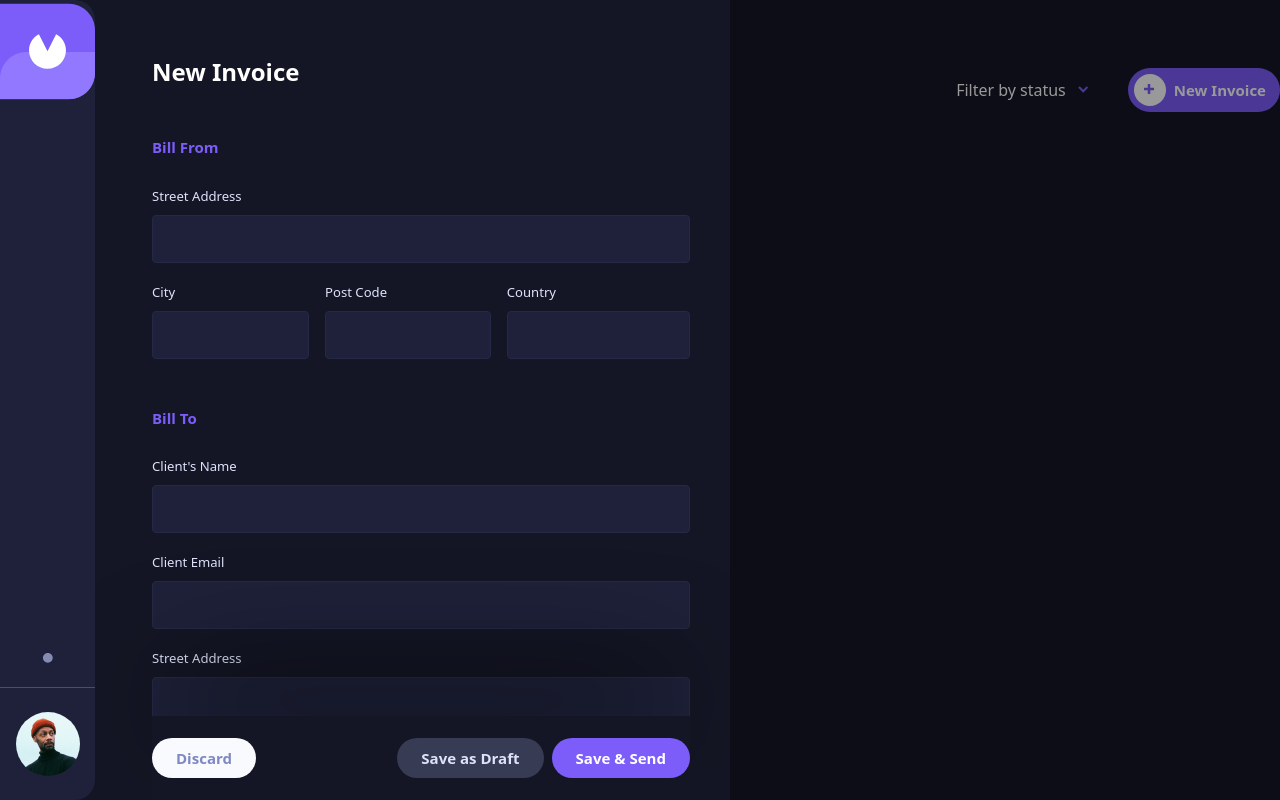
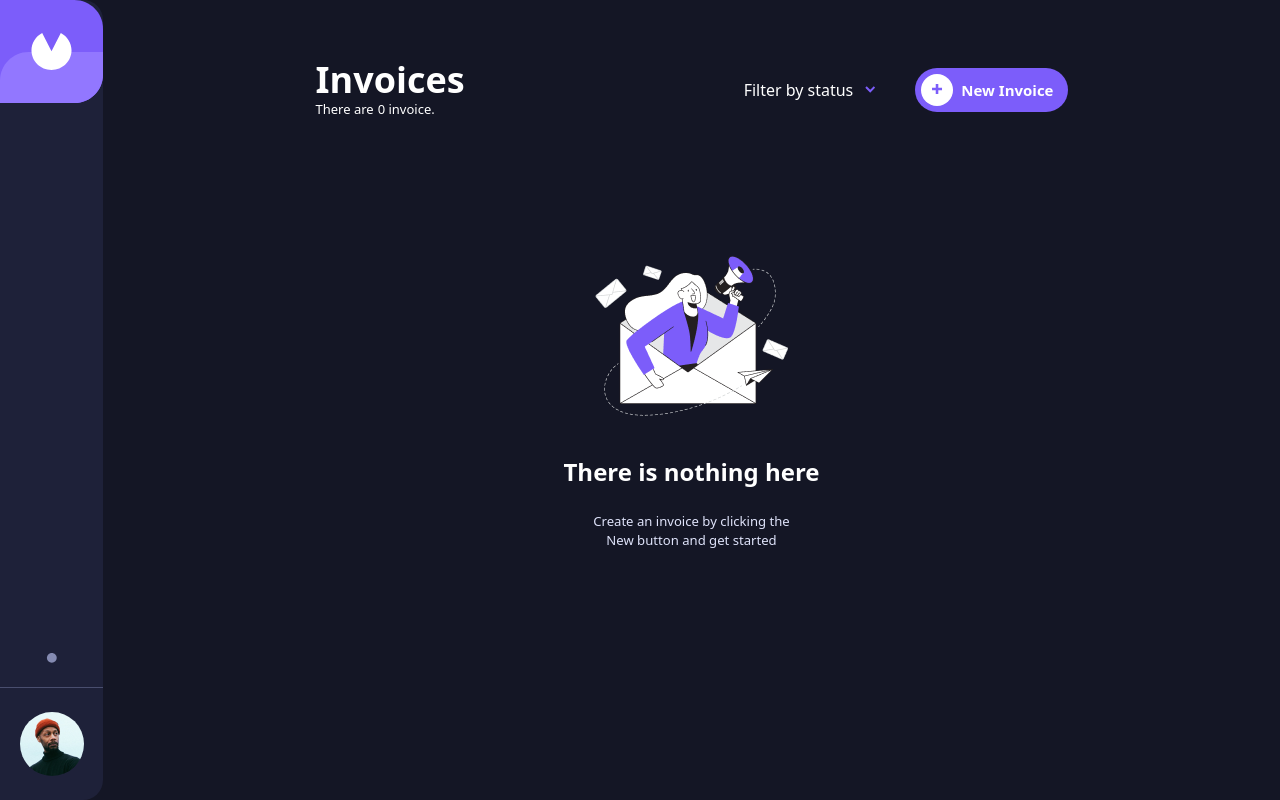
Before and after one commit to toriola998/Invoice-app, a React (Vite) app: page / in a window 1280 px wide. Built offline with nearby package versions, Linux system fonts and the light colour scheme.

Commit message:
ADD: created details page

```diff
--- a/src/components/CreateInvoice.jsx
+++ b/src/components/CreateInvoice.jsx
@@ -1,3 +1,5 @@
+import { useSelector, useDispatch } from 'react-redux';
+import { addInvoiceToList } from '../store/invoiceSlice';
 import { yupResolver } from '@hookform/resolvers/yup';
 import { useForm, useFieldArray, Controller } from 'react-hook-form';
 import InvoiceLayout from './layout/InvoiceLayout';
@@ -5,13 +7,17 @@ import InputField from './shared/InputField';
 import SelectDropdown from './shared/SelectDropdown';
 import schemas from '../schema/index';
 
-export default function CreateInvoice() {
+export default function CreateInvoice({ onSuccess }) {
+   const invoiceList = useSelector((state) => state.invoice.invoiceList);
+   const dispatch = useDispatch();
+
    const {
       register,
       handleSubmit,
       control,
       getValues,
-      formState: { errors },
+      watch,
+      formState: { errors, isValid },
    } = useForm({
       resolver: yupResolver(schemas.invoiceSchema),
    });
@@ -20,14 +26,58 @@ export default function CreateInvoice() {
       name: 'items',
       control,
    });
+   const items = watch('items');
 
    function onSubmit(formData) {
       console.log(formData);
    }
 
+   //    function onSubmit(formData) {
+   //     const updatedItems = formData.items.map(item => ({
+   //        ...item,
+   //        total: item.quantity * item.price,
+   //     }));
+
+   //     const totalSum = updatedItems.reduce((sum, item) => sum + item.total, 0);
+
+   //     console.log({ ...formData, items: updatedItems, totalSum });
+   //  }
+
+   const generateUniqueId = () => {
+      const alphabet = 'ABCDEFGHIJKLMNOPQRSTUVWXYZ';
+      const randomAlphabet =
+         alphabet[Math.floor(Math.random() * alphabet.length)] +
+         alphabet[Math.floor(Math.random() * alphabet.length)];
+      const randomNumber = Math.floor(1000 + Math.random() * 9000); // ensures a 4-digit number
+      return `${randomAlphabet}${randomNumber}`;
+   };
+
    function onSaveAsDraft() {
       const draftData = getValues();
-      console.log(draftData);
+      const updatedItems = draftData.items.map((item) => ({
+         ...item,
+         total: item.quantity * item.price,
+      }));
+
+      const totalSum = updatedItems.reduce((sum, item) => sum + item.total, 0);
+
+      const newInvoice = {
+         id: generateUniqueId(),
+         status: 'Pending',
+         ...draftData,
+         items: updatedItems,
+         totalSum,
+      };
+
+      //   const draftData = getValues();
+      //   const newInvoice = {
+      //      id: generateUniqueId(),
+      //      status: 'Pending',
+      //      ...draftData,
+      //   };
+      dispatch(addInvoiceToList(newInvoice));
+      onSuccess(true);
+      console.log(draftData, invoiceList);
    }
 
    const paymentTermOptions = [
@@ -162,7 +212,11 @@ export default function CreateInvoice() {
                      errorMessage={errors.items?.[index]?.price}
                      type="number"
                   />
-                  <p>0</p>
+                  <p>
+                     {items?.[index]?.quantity && items?.[index]?.price
+                        ? items[index].quantity * items[index].price
+                        : 0}
+                  </p>
                   <button type="button" onClick={() => remove(index)}>
                      <img src="../assets/icons/icon-delete.png" alt="" />
                   </button>
@@ -190,7 +244,10 @@ export default function CreateInvoice() {
                         Save as Draft
                      </button>
 
-                     <button className="bg-blue">
+                     <button
+                        className={` ${isValid ? 'bg-blue' : 'bg-gray-200 text-gray-400'}`}
+                        disabled={isValid}
+                     >
                         <span>Save & Send</span>
                      </button>
                   </div>
--- a/src/components/home/Invoice.jsx
+++ b/src/components/home/Invoice.jsx
@@ -26,7 +26,7 @@ function Invoice({ id, name, date, price, status, link }) {
          </div>
 
          <img
-            src="src/assets/images/icons/icon-dropdown.svg"
+            src="../../assets/icons/icon-dropdown.svg"
             alt=""
             className="hidden md:flex -rotate-90"
          />
--- a/src/components/home/TheHeader.jsx
+++ b/src/components/home/TheHeader.jsx
@@ -1,8 +1,8 @@
 import FilterDropdown from './FilterDropdown';
-// import { useSelector } from "react-redux";
+import { useSelector } from 'react-redux';
 
 function TheHeader({ showForm }) {
-   // const invoiceList = useSelector((state) => state.invoiceList.value);
+   const invoiceList = useSelector((state) => state.invoice.invoiceList);
 
    return (
       <header className="flex-center justify-between lg:py-6">
@@ -11,9 +11,9 @@ function TheHeader({ showForm }) {
             <p className="text-[13px] font-medium flex">
                <span className="hidden md:flex mr-1">There are</span>
                <span className="mr-1">
-                  {/* {invoiceList.length <= 1
-                     ? invoiceList.length + ' ' +  "invoice."
-                     : invoiceList.length + ' ' + "total invoices."} */}
+                  {invoiceList.length <= 1
+                     ? invoiceList.length + ' ' + 'invoice.'
+                     : invoiceList.length + ' ' + 'total invoices.'}
                </span>
             </p>
          </div>
--- /dev/null
+++ b/src/components/layout/PageLayout.jsx
@@ -0,0 +1,12 @@
+import NavBar from '../shared/NavBar';
+
+export default function PageLayout({ children }) {
+   return (
+      <div className="lg:flex bg-black-4 min-h-screen">
+         <NavBar />
+         <div className="px-6 py-9 text-white lg:mx-auto lg:w-[800px] md:px-12 lg:px-6  ">
+            {children}
+         </div>
+      </div>
+   );
+}
--- /dev/null
+++ b/src/routes/Details.jsx
@@ -0,0 +1,5 @@
+import PageLayout from '../components/layout/PageLayout';
+
+export default function Details() {
+   return <PageLayout></PageLayout>;
+}
--- a/src/routes/Home.jsx
+++ b/src/routes/Home.jsx
@@ -1,25 +1,46 @@
-import NavBar from '../components/shared/NavBar';
+import { useState } from 'react';
+import { useSelector } from 'react-redux';
 import TheHeader from '../components/home/TheHeader';
-
-import { useState } from 'react';
 import CreateInvoice from '../components/CreateInvoice';
+import Invoice from '../components/home/Invoice';
+import EmptyState from '../components/shared/EmptyState';
+import PageLayout from '../components/layout/PageLayout';
 
 export default function Home() {
-   const [showForm, setForm] = useState(false);
+   const invoiceList = useSelector((state) => state.invoice.invoiceList);
+   const [showForm, setShowForm] = useState(false);
 
    return (
-      <div className="lg:flex bg-black-4 min-h-screen">
-         <NavBar />
-         <div className="pt-9 text-white lg:mx-auto container">
-            <TheHeader
-               showForm={() => {
-                  setForm(true);
+      <PageLayout>
+         <TheHeader
+            showForm={() => {
+               setShowForm(true);
+            }}
+         />
+         <main>
+            {invoiceList.length === 0 ? (
+               <EmptyState />
+            ) : (
+               invoiceList?.map((item, index) => (
+                  <Invoice
+                     key={index}
+                     id={item.id}
+                     name={item.clientName}
+                     date={item.invoiceDate}
+                     price={item.totalSum}
+                     status={item.status}
+                     link={item.id}
+                  />
+               ))
+            )}
+         </main>
+         {showForm && (
+            <CreateInvoice
+               onSuccess={() => {
+                  setShowForm(false);
                }}
             />
-            <main>
-               <CreateInvoice />
-            </main>
-         </div>
-      </div>
+         )}
+      </PageLayout>
    );
 }
--- /dev/null
+++ b/src/store/index.js
@@ -0,0 +1,8 @@
+import { configureStore } from '@reduxjs/toolkit';
+import invoiceReducer from './invoiceSlice';
+
+export const store = configureStore({
+   reducer: {
+      invoice: invoiceReducer,
+   },
+});
--- /dev/null
+++ b/src/store/invoiceSlice.js
@@ -0,0 +1,18 @@
+import { createSlice } from '@reduxjs/toolkit';
+
+const initialState = {
+   invoiceList: [],
+};
+
+export const invoiceSlice = createSlice({
+   name: 'invoice',
+   initialState,
+   reducers: {
+      addInvoiceToList: (state, action) => {
+         state.invoiceList.push(action.payload);
+      },
+   },
+});
+export const { addInvoiceToList } = invoiceSlice.actions;
+
+export default invoiceSlice.reducer;
--- a/src/styles/shared.scss
+++ b/src/styles/shared.scss
@@ -55,9 +55,9 @@
    @apply fixed top-0 bottom-0 left-0 right-0 z-30 w-full flex-justify-center;
 }
 
-.container {
-   @apply px-6 md:px-12 lg:px-0 lg:max-w-[730px] lg:mx-auto;
-}
+// .home-container {
+//    @apply ;
+// }
 
 @media only screen and (min-width: 1024px) {
    .toggle-btn {
@@ -100,7 +100,7 @@ button {
 }
 
 .invoice-wrap {
-   @apply bg-black rounded-lg px-6 py-7 mt-8 md:flex items-baseline justify-between relative cursor-pointer;
+   @apply bg-black rounded-lg px-6 py-7 mt-8 md:flex justify-between relative cursor-pointer;
 
    &:hover {
       border: 2px solid var(--blue);
```
Also changed, not shown: src/main.jsx (+10 -1 lines), public/assets/icons/icon-arrow.svg (added).
